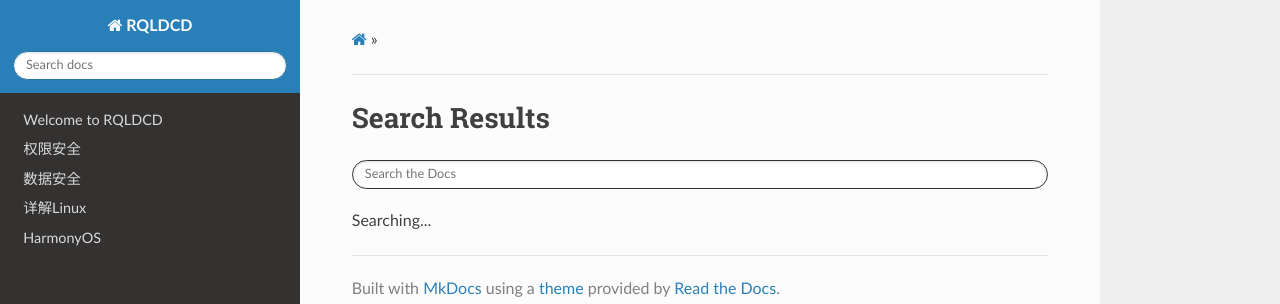
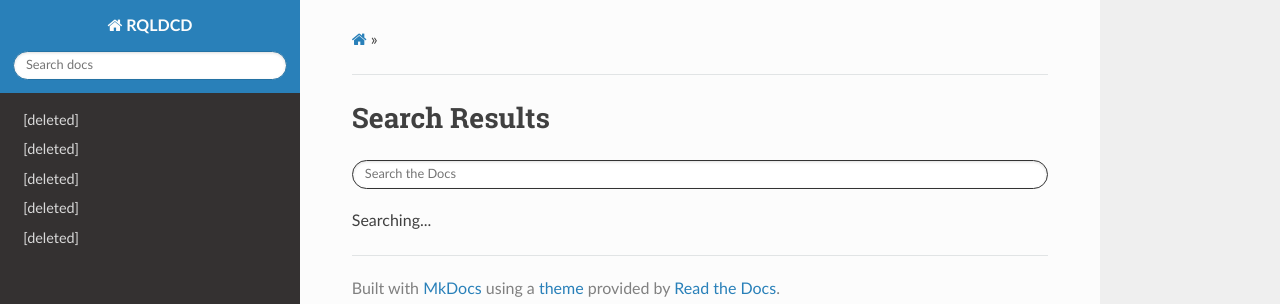
Before and after one commit to ruohanL/ruohanL.github.io, a plain HTML site: page search.html in a window 1280 px wide. Shown: the top 304 px of the page. Drawn offline with nearby package versions, Linux system fonts and the light colour scheme.

Commit message:
Update search.html

```diff
--- a/search.html
+++ b/search.html
@@ -33,23 +33,23 @@
 
       <div class="wy-menu wy-menu-vertical" data-spy="affix" role="navigation" aria-label="Navigation menu">
               <ul>
-                <li class="toctree-l1"><a class="reference internal" href="./.">Welcome to RQLDCD</a>
+                <li class="toctree-l1"><a class="reference internal" href="./.">[deleted]</a>
                 </li>
               </ul>
               <ul>
-                <li class="toctree-l1"><a class="reference internal" href="./1/">权限安全</a>
+                <li class="toctree-l1"><a class="reference internal" href="./1/">[deleted]</a>
                 </li>
               </ul>
               <ul>
-                <li class="toctree-l1"><a class="reference internal" href="./2/">数据安全</a>
+                <li class="toctree-l1"><a class="reference internal" href="./2/">[deleted]</a>
                 </li>
               </ul>
               <ul>
-                <li class="toctree-l1"><a class="reference internal" href="./3/">详解Linux</a>
+                <li class="toctree-l1"><a class="reference internal" href="./3/">[deleted]</a>
                 </li>
               </ul>
               <ul>
-                <li class="toctree-l1"><a class="reference internal" href="./4/">HarmonyOS</a>
+                <li class="toctree-l1"><a class="reference internal" href="./4/">[deleted]</a>
                 </li>
               </ul>
       </div>
```
